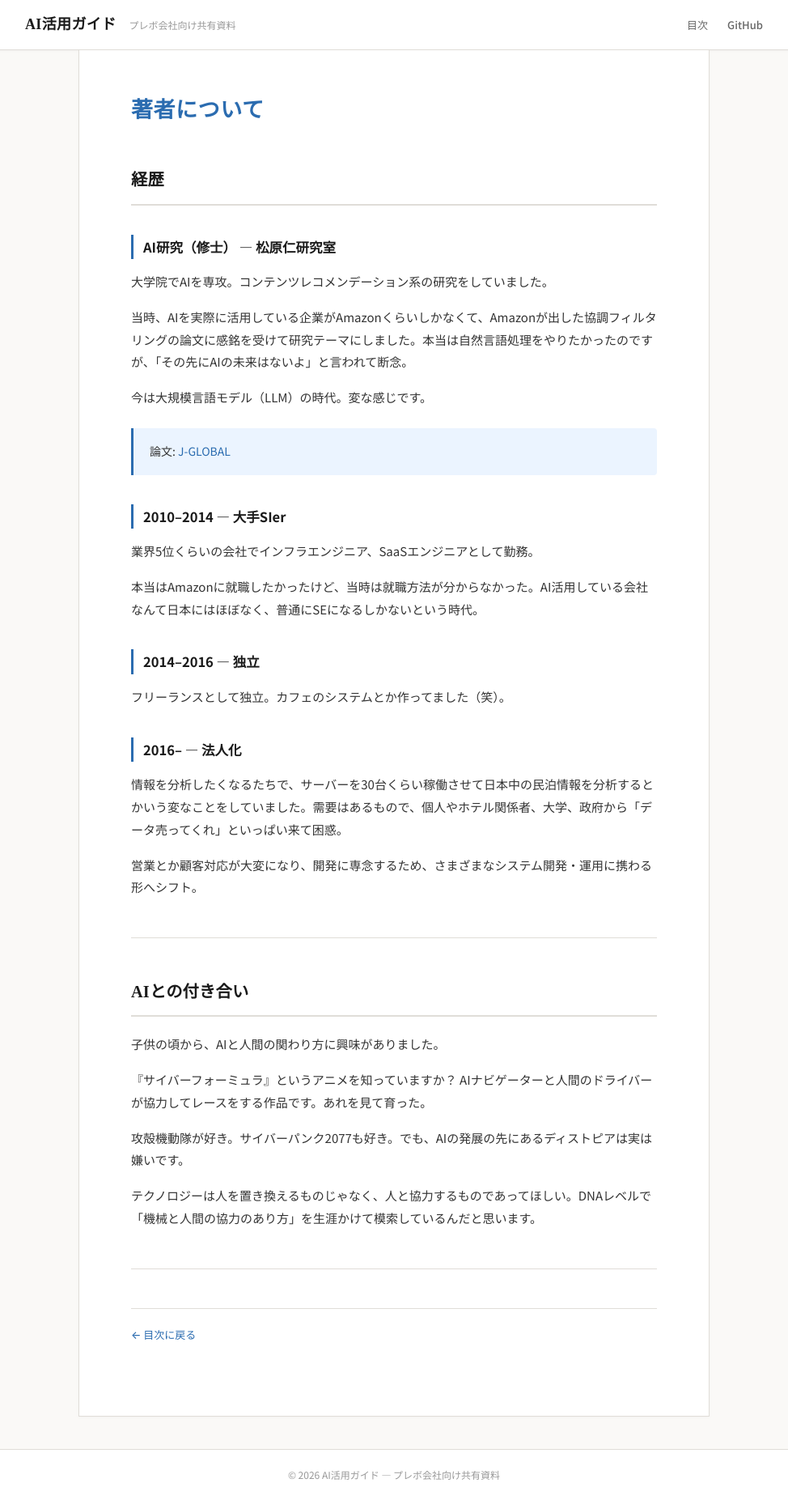
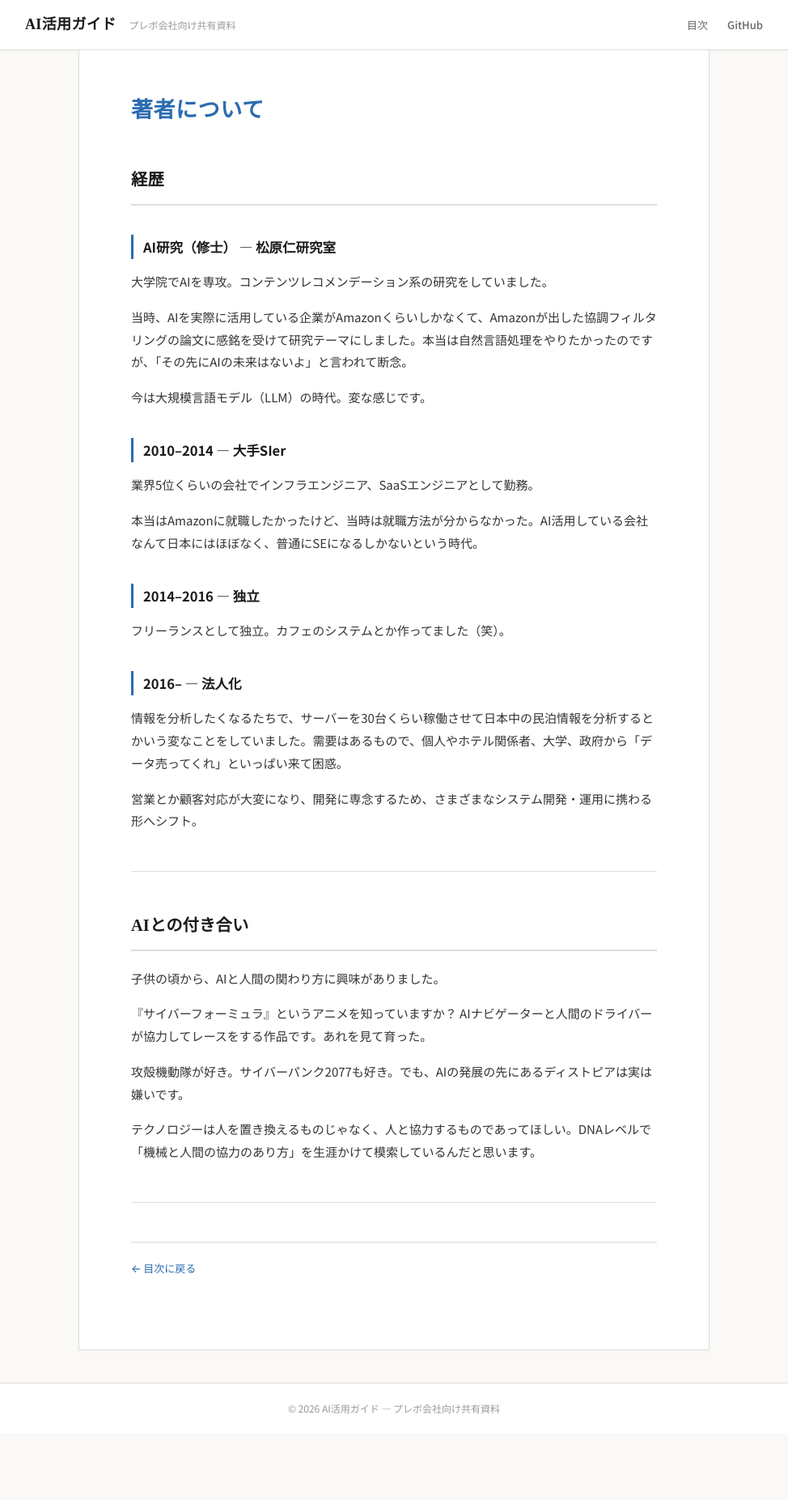
Before and after one commit to kuruusuniku/sharing, a Jekyll site: the page built from about.md, in a window 1280 px wide. Shown: the whole page at 81% size, without its empty margins (153-1127 px from the left). Built offline with Jekyll 4.4.1, drawn with Linux system fonts in a browser that asks for light colours; after the commit the page ends 1771 px from its top, so only the background shows below that.

Commit message:
aboutページ: J-GLOBALリンク削除（本名バレ防止）

```diff
--- a/about.md
+++ b/about.md
@@ -14,8 +14,6 @@ title: 著者について
 当時、AIを実際に活用している企業がAmazonくらいしかなくて、Amazonが出した協調フィルタリングの論文に感銘を受けて研究テーマにしました。本当は自然言語処理をやりたかったのですが、「その先にAIの未来はないよ」と言われて断念。
 
 今は大規模言語モデル（LLM）の時代。変な感じです。
-
-> 論文: [J-GLOBAL](https://jglobal.jst.go.jp/detail?JGLOBAL_ID=200902248452106071)
 
 ### 2010–2014 — 大手SIer
 
```
